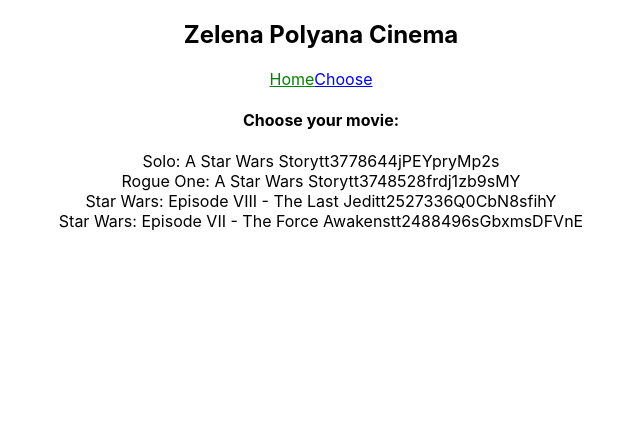
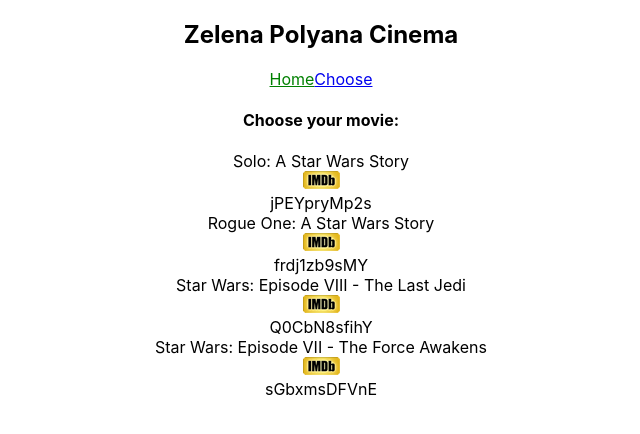
Before and after one commit to orlinivanov/cinema-app, a React (Create React App) app: page /home in a window 1280 px wide. Shown: the top 434 px of the page, without its empty margins (319-959 px from the left). Built offline with nearby package versions, Linux system fonts and the light colour scheme.

Commit message:
fix home component

```diff
--- a/src/components/Home.js
+++ b/src/components/Home.js
@@ -1,16 +1,17 @@
 import React from 'react';
+import IMDBRating from './IMDBRating';
 
 const Home = (props) => {
-  console.log(props);
+  // console.log(props);
   // props.getMovieList();
   return (
     <div>
       <h4>Choose your movie:</h4>
       {props.movies.map((movie, i) => (
         <div key={i} className='pick-movie-container'>
-          <span>{movie.title}</span>
-          <span>{movie.imdbId}</span>
-          <span>{movie.trailerYouTubeId}</span>
+          <main>{movie.title}</main>
+          <aside><IMDBRating titleId={movie.imdbId} /></aside>
+          <aside>{movie.trailerYouTubeId}</aside>
         </div>
       ))}
     </div>
--- /dev/null
+++ b/src/components/IMDBRating.js
@@ -0,0 +1,11 @@
+import React from 'react';
+
+const IMDBRating = (props) => {
+  return (
+    <a hrefLang href={`https://www.imdb.com/title/${props.titleId}`} target="_blank">
+      <img src="imdb_37x18.png" alt="Chek it out on IMDB" />
+    </a>
+  );
+}
+
+export default IMDBRating;
```
Also changed, not shown: public/imdb_37x18.png (added).
